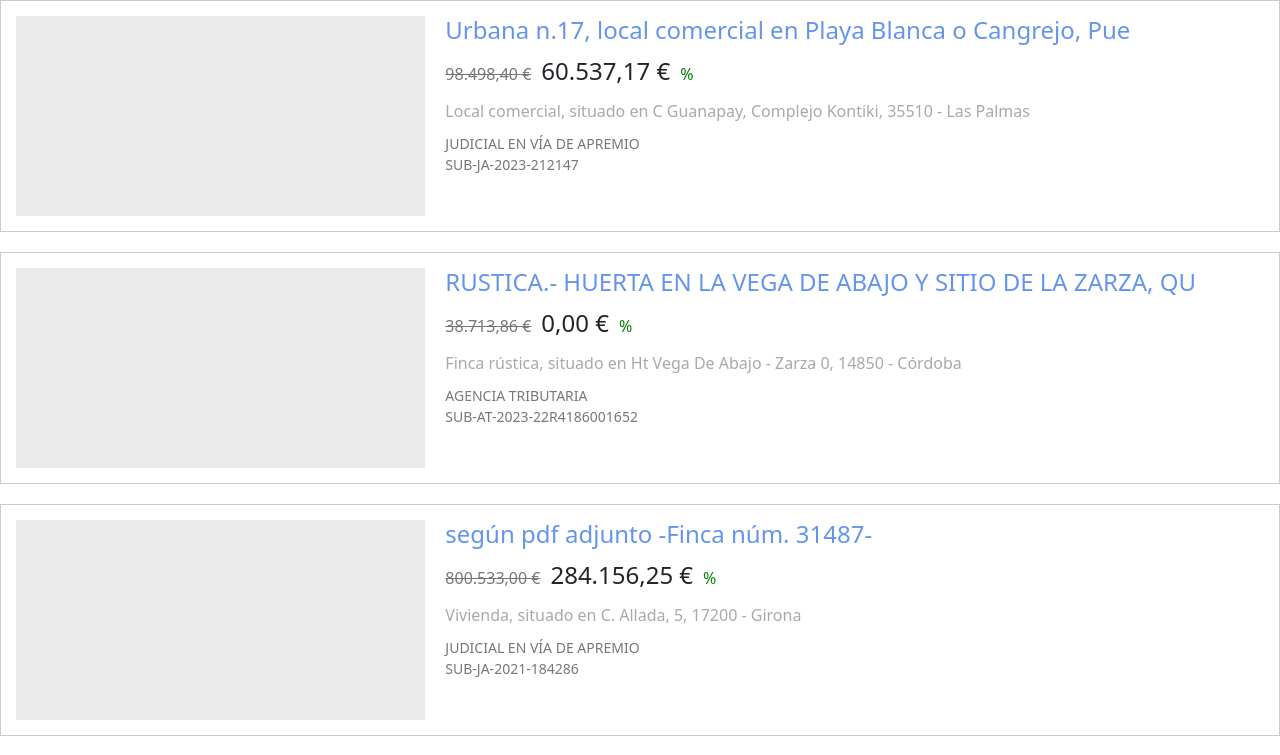
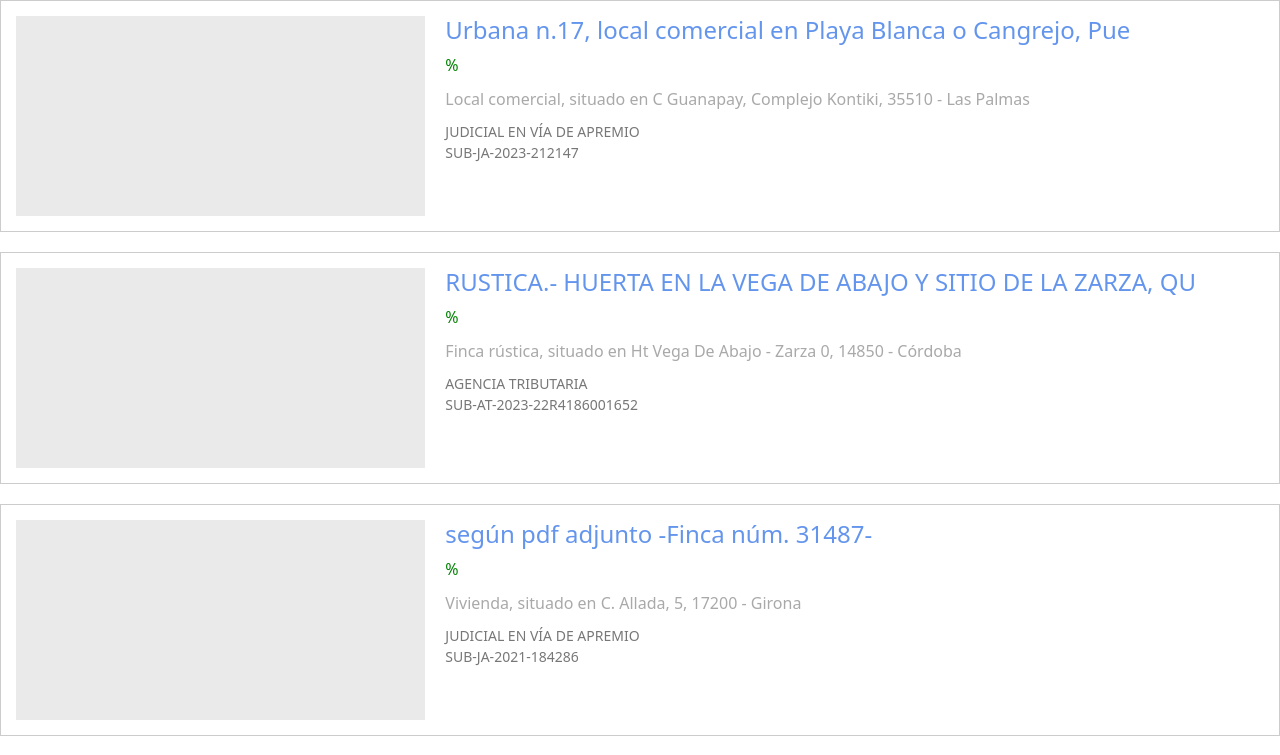
Before and after one commit to sivan81/Subastas_GeoJson_Angular, an Angular app: page / in a window 1280 px wide. Shown: the top 755 px of the page. Built offline with nearby package versions, Linux system fonts and the light colour scheme.

Commit message:
Comento cantidades en html

```diff
--- a/src/app/app.component.html
+++ b/src/app/app.component.html
@@ -7,8 +7,8 @@
   <div class="details-section">
     <h4 style="color: cornflowerblue;">{{property['Descripción']}}</h4>
     <div class="price-details">
-      <span class="valor-subasta">{{ (property['Valor subasta'] | number:'1.2-2':'es') }} €</span>
-      <span class="cantidad-reclamada">{{ (property['Cantidad reclamada'] | number:'1.2-2':'es') }} €</span>
+      <!-- <span class="valor-subasta">{{ (property['Valor subasta'] | number:'1.2-2':'es') }} €</span>
+      <span class="cantidad-reclamada">{{ (property['Cantidad reclamada'] | number:'1.2-2':'es') }} €</span> -->
       <span class="descuento">{{ property.discount }}%</span>
     </div>
     <p class="informacion">{{property['Tipo inmueble']}}, situado en {{property['Dirección']}}, {{property['Código Postal']}} - {{property.Provincia}}</p>
--- a/src/app/app.component.ts
+++ b/src/app/app.component.ts
@@ -39,8 +39,10 @@ export class AppComponent implements OnInit {
   // Método para el cambio de página actual (paginación)
   setPage(page: number) {  // Método llamado `setPage` que toma un número de página como argumento.
     this.currentPage = page;  // Establece la página actual al número que fue pasado como argumento.
+    console.log('currentPage:', this.currentPage);
     const startItem = (this.currentPage - 1) * this.itemsPerPage;  // Calcula el índice del primer elemento que se mostrará en la página actual.
-    const endItem = this.currentPage * this.itemsPerPage;  // Calcula el índice del último elemento que se mostrará en la página actual.
+    const endItem = Math.min(this.properties.length,this.currentPage * this.itemsPerPage);  // Calcula el índice del último elemento que se mostrará en la página actual.
+    console.log('startItem:', startItem, 'endItem:', endItem);
     this.displayedProperties = this.properties.slice(startItem, endItem);  // Usando `slice()`, extraemos los elementos que corresponden a la página actual de la lista completa de propiedades.
   }
 
```
